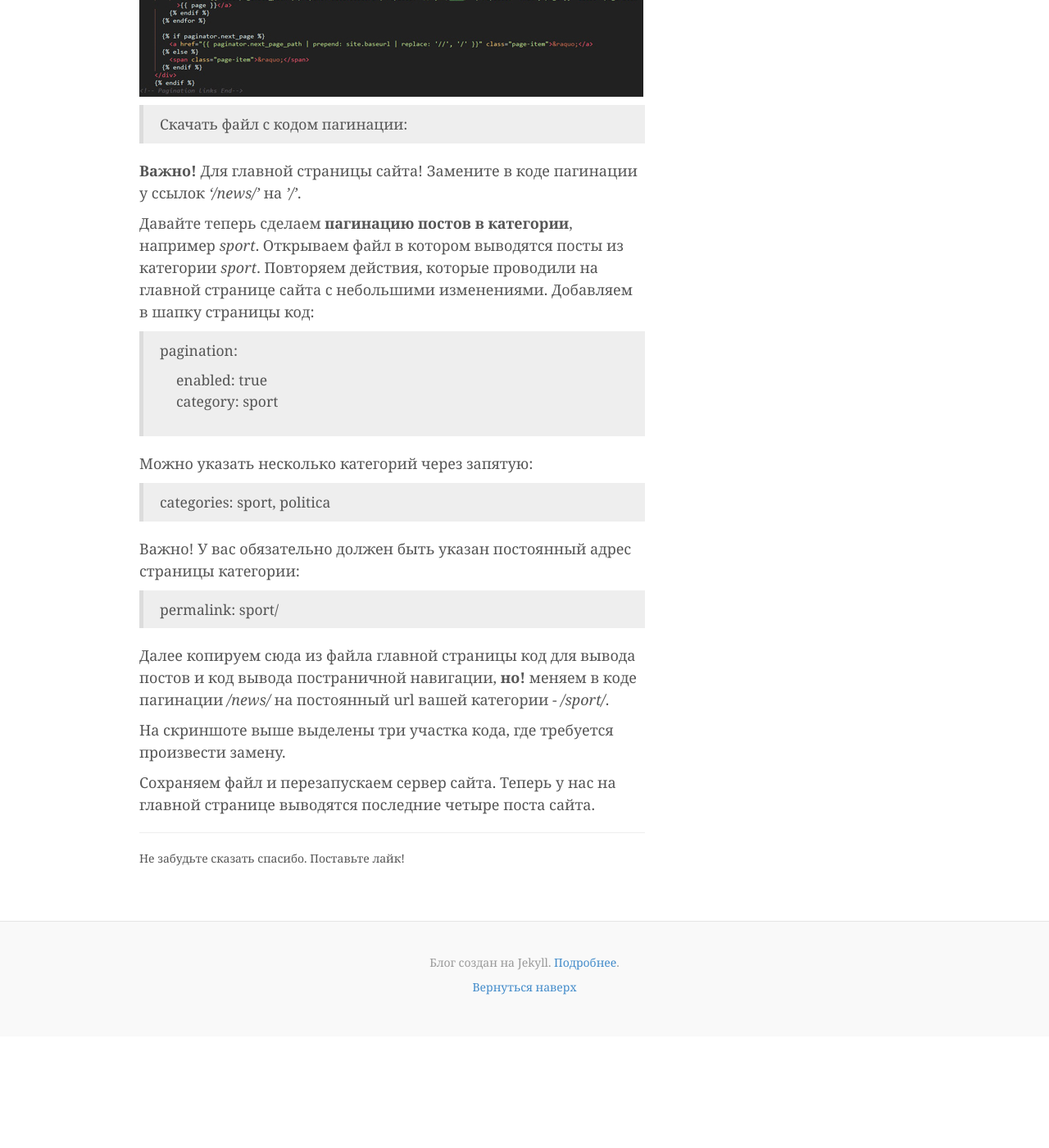
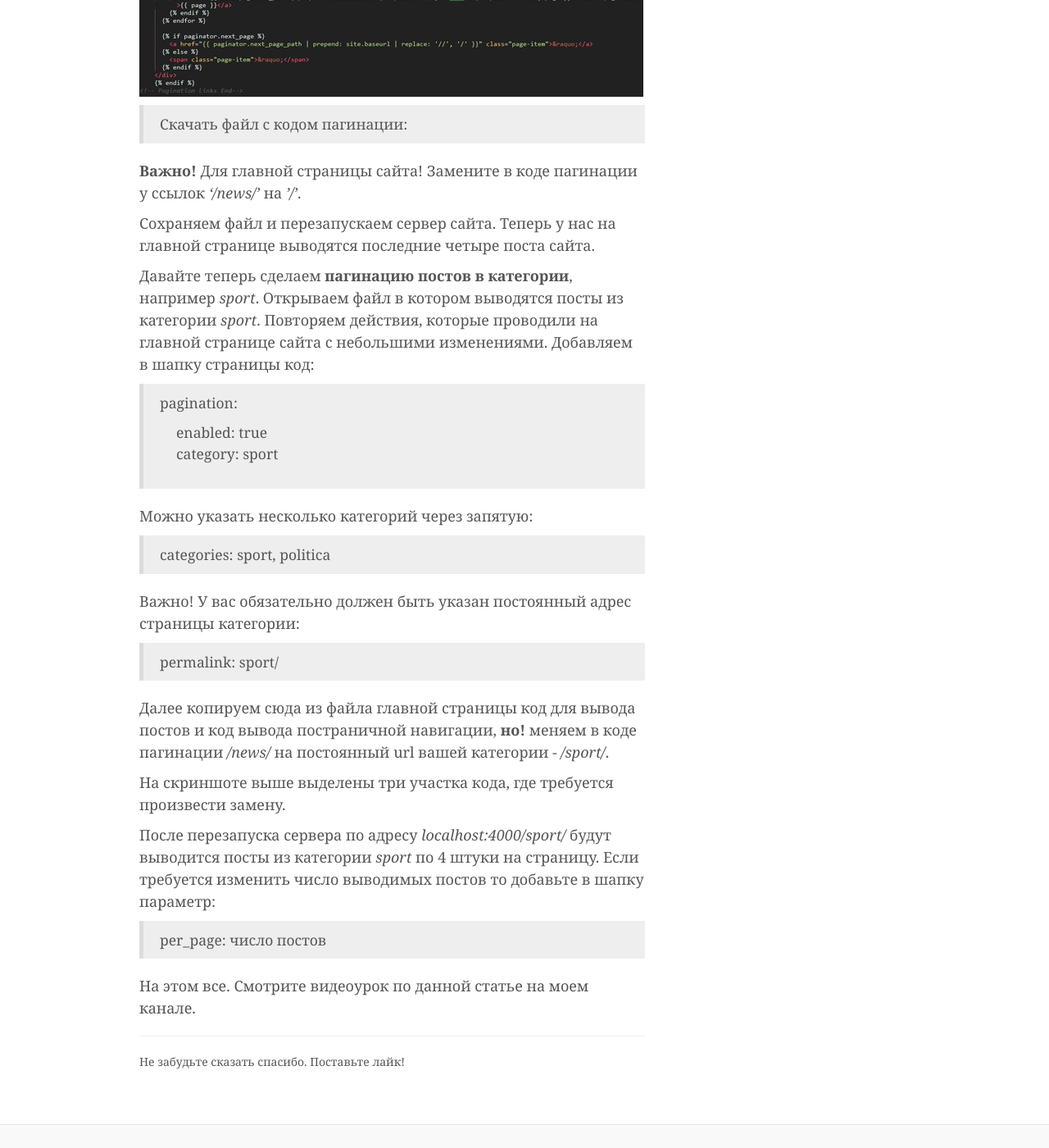
Before and after one commit to htmlblog/htmlblog.github.io, a Jekyll site: the page built from _posts/2017-04-15-paghinatsiia-jekyll-po-katieghoriiam.markdown, in a window 1280 px wide and 1400 px high, scrolled down 2624 px. Shown: the whole window at 82% size. Built offline with Jekyll 4.4.1, drawn with Linux system fonts in a browser that asks for light colours; comment, search, counter and statistics services are not loaded; before the commit the page ends 3888 px from its top, so only the background shows below that.

Commit message:
Updated Paghinatsiia Jekyll Po Katieghoriiam

```diff
--- a/_posts/2017-04-15-paghinatsiia-jekyll-po-katieghoriiam.markdown
+++ b/_posts/2017-04-15-paghinatsiia-jekyll-po-katieghoriiam.markdown
@@ -68,6 +68,8 @@ layout: post
 **Важно!** Для главной страницы сайта!
 Замените в коде пагинации у ссылок *'/news/'* на *'/'*.
 
+Сохраняем файл и перезапускаем сервер сайта. Теперь у нас на главной странице выводятся последние четыре поста сайта.
+
 Давайте теперь сделаем **пагинацию постов в категории**, например *sport*. Открываем файл в котором выводятся посты из категории *sport*. Повторяем действия, которые проводили на главной странице сайта с небольшими изменениями. Добавляем в шапку страницы код:
 >pagination:
 >>enabled: true<br>
@@ -84,4 +86,7 @@ layout: post
 
 На скриншоте выше выделены три участка кода, где требуется произвести замену.
 
-Сохраняем файл и перезапускаем сервер сайта. Теперь у нас на главной странице выводятся последние четыре поста сайта.
+После перезапуска сервера по адресу *localhost:4000/sport/* будут выводится посты из категории *sport* по 4 штуки на страницу. Если требуется изменить число выводимых постов то добавьте в шапку параметр:
+>per_page: число постов
+
+На этом все. Смотрите видеоурок по данной статье на моем канале.
```
